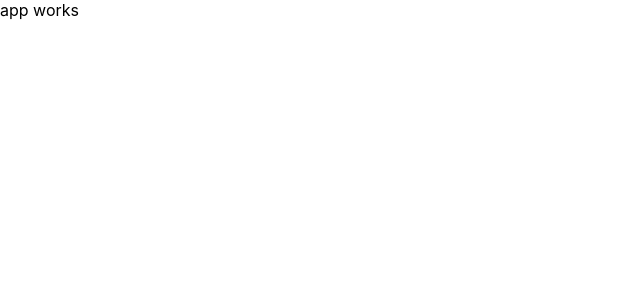
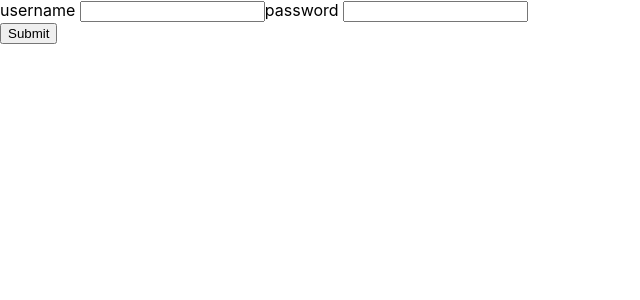
Before and after one commit to abhisheksudhir/voting-app, a React (Create React App) app in the folder client/: page / in a window 1280 px wide. Shown: the top 300 px of the page, without its empty margins (0-640 px from the left). Built offline with nearby package versions, Linux system fonts and the light colour scheme.

Commit message:
created auth and errormessage for handling errors

```diff
--- /dev/null
+++ b/client/src/components/Auth.jsx
@@ -0,0 +1,69 @@
+import React, { Component } from 'react';
+import { connect } from 'react-redux';  //for connection to redux store
+
+import { authUser, logout } from '../store/actions';
+
+class Auth extends Component {
+    constructor(props) {
+        super(props);   //inherits all the props(must be the first line)
+        this.state = {
+          username: '',
+          password: '',
+        };
+
+        this.handleChange = this.handleChange.bind(this);
+        this.handleSubmit = this.handleSubmit.bind(this);
+      }
+
+      handleChange(e) {
+        this.setState({ [e.target.name]: e.target.value }); //value is what you type and name is referrring to the input we are using
+      }
+
+      handleSubmit(e) {
+        const { username, password } = this.state;
+        const { authType } = this.props;
+        e.preventDefault(); //to prevent form from submitting due to the default submit aciton of the html(it refreshes the page)
+        this.props.authUser(authType || 'login', { username, password });   //from the auth.js file in actions 1st parameter is path and 2nd is data
+      }
+
+      render() {
+          const { username, password } = this.state;    //destucturing the username and password from this.state
+
+          return (
+          <div>
+            <form className="form" onSubmit={this.handleSubmit}>
+              <label className="form-label" for="username">
+                username{' '}
+              </label>
+              <input
+                type="text"
+                value={username}
+                name="username"
+                onChange={this.handleChange}
+                autoComplete="off"
+                className="form-input"
+              />
+              <label className="form-label" for="password">
+                password{' '}
+              </label>
+              <input
+                type="password"
+                value={password}
+                name="password"
+                onChange={this.handleChange}
+                autoComplete="off"
+                className="form-input"
+              />
+              <div className="buttons_center">
+                <button className="button" type="submit">
+                  Submit
+                </button>
+              </div>
+            </form>
+          </div>)
+      }
+}
+
+
+export default connect(() => ({}), {authUser, logout})(Auth);
+//first parameter is mapping our store to the props, 2nd parameter is mapping our dispatches to the props
--- /dev/null
+++ b/client/src/components/ErrorMessage.jsx
@@ -0,0 +1,11 @@
+import React, { Fragment } from 'react';
+import { connect } from 'react-redux';
+
+const ErrorMessage = ({ error }) => (
+    <Fragment>
+    {error && <div className="error">{error.message}</div>}
+  </Fragment>
+);
+
+export default connect(store => ({ error: store.error }))(ErrorMessage);
+//1st parameter is mapping the stores error to the component props
--- a/client/src/containers/App.jsx
+++ b/client/src/containers/App.jsx
@@ -4,6 +4,8 @@
 
 import {store} from '../store';
 import {setCurrentUser, addError, setToken} from '../store/actions';
+import Auth from '../components/Auth';
+import ErrorMessage from '../components/ErrorMessage';
 
 if (localStorage.jwtToken) {
     setToken(localStorage.jwtToken);
@@ -17,7 +19,8 @@
 
 const App = () => (
 <Provider store={store}>
-    <div>app works</div>
+    <Auth />
+    <ErrorMessage/>
 </Provider>
 );
 
--- a/client/src/store/actions/auth.js
+++ b/client/src/store/actions/auth.js
@@ -21,8 +21,8 @@
         dispatch(setCurrentUser(user));
         dispatch(removeError());
       } catch (err) {
-        const { error } = err.response.data;
-        dispatch(addError(error));  //dispatch comes from redux thunk and it calls the action we created(addError). dispatch then sends it to redux
+        const error  = err.response.data;
+        dispatch(addError(error.message));  //dispatch comes from redux thunk and it calls the action we created(addError). dispatch then sends it to redux
       }
     };
   };
```
